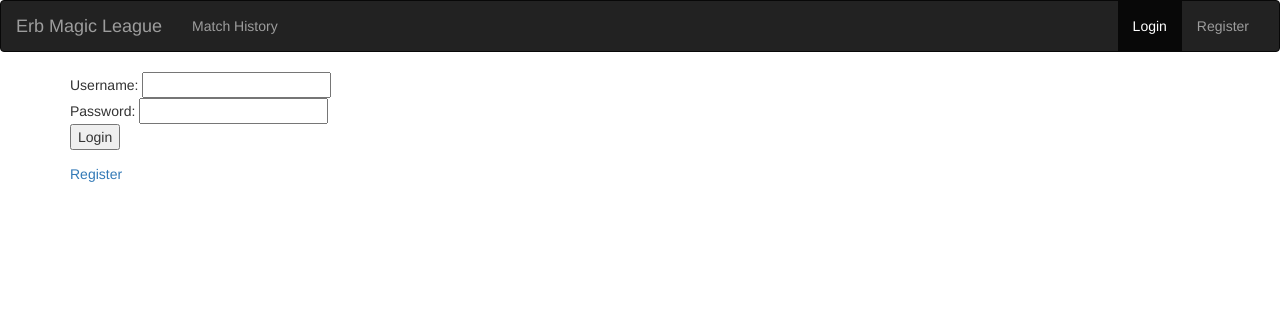
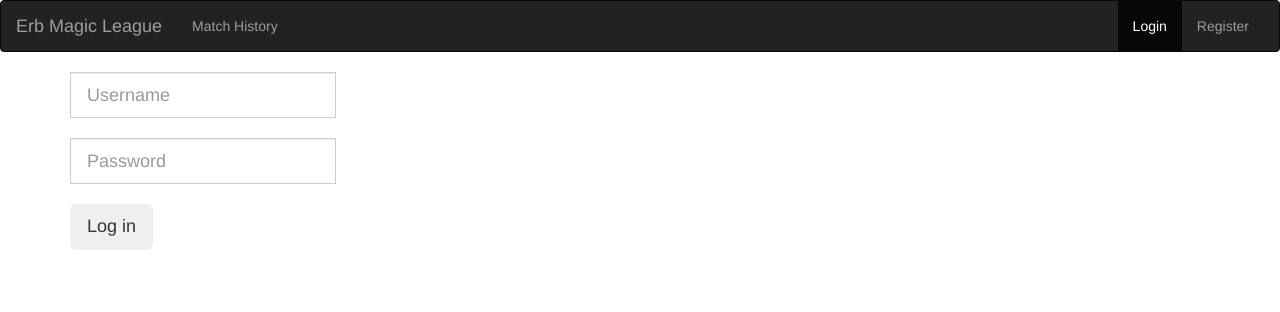
Before and after one commit to kdparker/magic_league_ladder, a Django app: page /login/ in a window 1280 px wide. Shown: the top 312 px of the page. Run offline with Django 3.2, Linux system fonts and the light colour scheme; some libraries are stand-ins or nearby versions.

Commit message:
Login page completed

```diff
--- a/elo_ladder/templates/elo_ladder/login.html
+++ b/elo_ladder/templates/elo_ladder/login.html
@@ -1,6 +1,6 @@
 {% extends "elo_ladder/base.html" %}
 
-{% block title %}Register{% endblock %}
+{% block title %}Login{% endblock %}
 {% block login %}class="active"{% endblock %}
 
 {% block body %}
@@ -11,11 +11,14 @@
   {% endif %}
   <form id="login_form" method="post" action="{% url 'login' %}">
     {% csrf_token %}
-    Username: <input type="text" name="username" value="">
+    <div class="input-group input-group-lg">
+      <input name="username" type="text" class="form-control" placeholder="Username">
+    </div>
     <br />
-    Password: <input type="password" name="password" value="">
+    <div class="input-group input-group-lg">
+      <input name="password" type="password" class="form-control" placeholder="Password">
+    </div>
     <br />
-    <input type="submit" name="submit" value="Login" />
+    <button type="submit" class="btn btn-lg">Log in</button>
   </form>
-  <a href="{% url 'register' %}">Register</a>
 {% endblock %}
```
